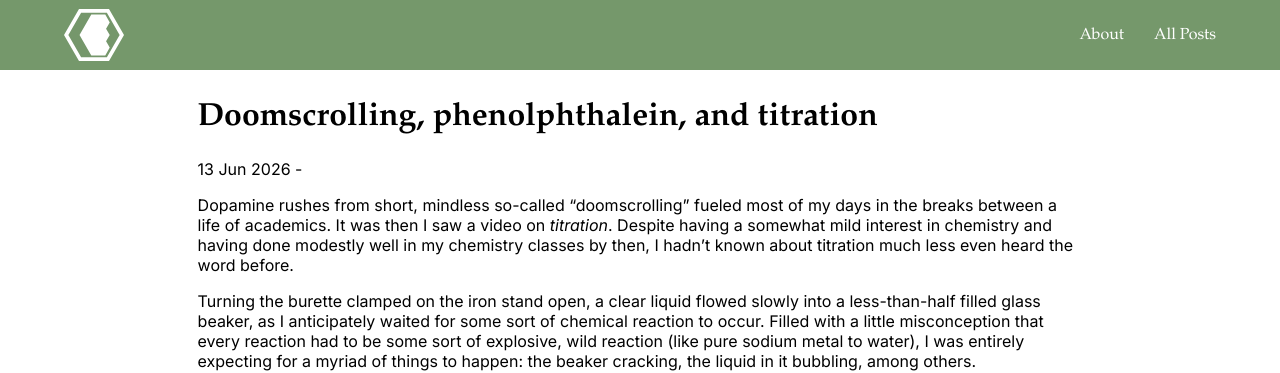
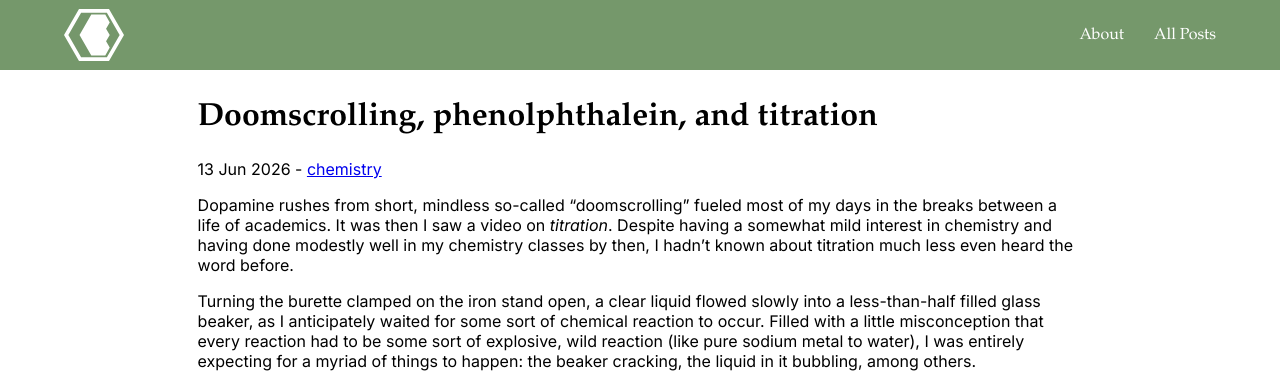
Before and after one commit to 416eclipse/416eclipse.github.io, a Jekyll site: the page built from _posts/2026-06-13-doomscrolling-phenolphthalein-and-titration.md, in a window 1280 px wide and 1199 px high. Shown: the top 373 px of the window. Built offline with Jekyll 4.4.1, drawn with Linux system fonts in a browser that asks for light colours.

Commit message:
Added categories to blog posts.

```diff
--- a/_includes/navigation.html
+++ b/_includes/navigation.html
@@ -1,6 +1,6 @@
 <nav class="navbar">
     <div class="navlogo">
-        <a href="index.html">
+        <a href="/index.html">
             <img src="/assets/images/chemiclipse-logo-white.svg" alt="Chemiclipse" width="60" height="60">
         </a>
     </div>
--- a/_layouts/post.html
+++ b/_layouts/post.html
@@ -2,6 +2,17 @@
 layout: default
 ---
 <h1>{{ page.title }}</h1>
-<p>{{ page.date | date_to_string }} - {{ page.author }}</p>
+<p>
+    {{ page.date | date_to_string }} -
+    {% if page.categories.size > 0 %}
+    <span class="post-categories">
+        {% for category in page.categories %}
+            <a href="/archive.html#{{ category | slugify }}/" class="category-tag">
+                {{ category }}
+            </a>
+        {% endfor %}
+    </span>
+    {% endif %}
+</p>
 
 {{ content }}
--- a/_posts/2026-06-13-doomscrolling-phenolphthalein-and-titration.md
+++ b/_posts/2026-06-13-doomscrolling-phenolphthalein-and-titration.md
@@ -1,6 +1,7 @@
 ---
 layout: post
 title: Doomscrolling, phenolphthalein, and titration
+categories: chemistry
 ---
 
 Dopamine rushes from short, mindless so-called “doomscrolling” fueled most of my days in the breaks between a life of academics. It was then I saw a video on *titration*. Despite having a somewhat mild interest in chemistry and having done modestly well in my chemistry classes by then, I hadn’t known about titration much less even heard the word before.
```
Also changed, not shown: archive.html (added, +18 -0 lines).
